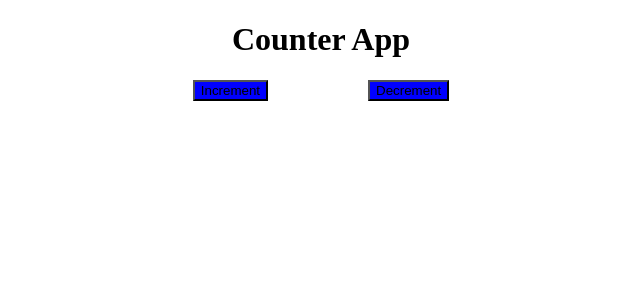
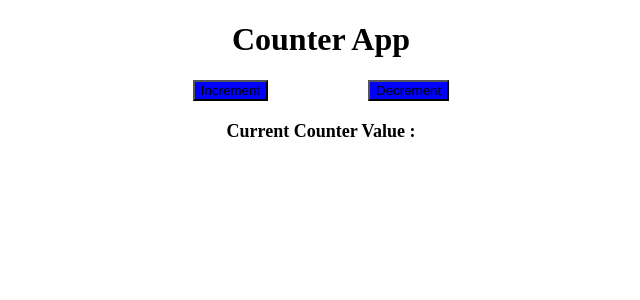
Before and after one commit to mathanparamasivan/counter-app, an Angular app: page / in a window 1280 px wide. Shown: the top 300 px of the page, without its empty margins (319-959 px from the left). Built offline with nearby package versions, Linux system fonts and the light colour scheme.

Commit message:
Created new component for displaying result

```diff
--- a/src/app/app.component.html
+++ b/src/app/app.component.html
@@ -11,3 +11,5 @@
     (buttonClick)="onSubmitClick()">
   </app-custom-button>
 </div>
+
+<app-value-display></app-value-display>
--- a/src/app/app.component.ts
+++ b/src/app/app.component.ts
@@ -1,12 +1,12 @@
 import { Component } from '@angular/core';
 import { CustomButtonComponent } from './components/custom-button/custom-button.component'; // ✅ Import it
-
+import { ValueDisplayComponent } from './value-display/value-display.component'; // Import the new component
 
 @Component({
   selector: 'app-root',
   templateUrl: './app.component.html',
   standalone: true,
-  imports: [CustomButtonComponent],
+  imports: [ValueDisplayComponent, CustomButtonComponent],
   styleUrls: ['./app.component.css']
 })
 export class AppComponent {
--- a/src/app/value-display/value-display.component.css
+++ b/src/app/value-display/value-display.component.css
@@ -0,0 +1,9 @@
+.text-container {
+    text-align: center;
+    margin-top: 20px;
+  }
+  p {
+    font-size: 18px;
+    font-weight: bold;
+    margin-bottom: 10px;
+  }
--- a/src/app/value-display/value-display.component.html
+++ b/src/app/value-display/value-display.component.html
@@ -1 +1,3 @@
-<p>value-display works!</p>
+<div class="text-container">
+    <p>Current Counter Value : {{ counterValue }}</p> <!-- Display the text here -->
+</div>
--- a/src/app/value-display/value-display.component.ts
+++ b/src/app/value-display/value-display.component.ts
@@ -2,10 +2,14 @@ import { Component } from '@angular/core';
 
 @Component({
   selector: 'app-value-display',
-  imports: [],
+  standalone: true,
   templateUrl: './value-display.component.html',
-  styleUrl: './value-display.component.css'
+  styleUrls: ['./value-display.component.css']
 })
 export class ValueDisplayComponent {
+  counterValue: string = ''; // Variable to hold the text
 
+  onButtonClick() {
+    this.counterValue = 'Button was clicked!'; // Update text on button click
+  }
 }
```
Also changed, not shown: 1 other file (tests, documents, lock files or other folders).
